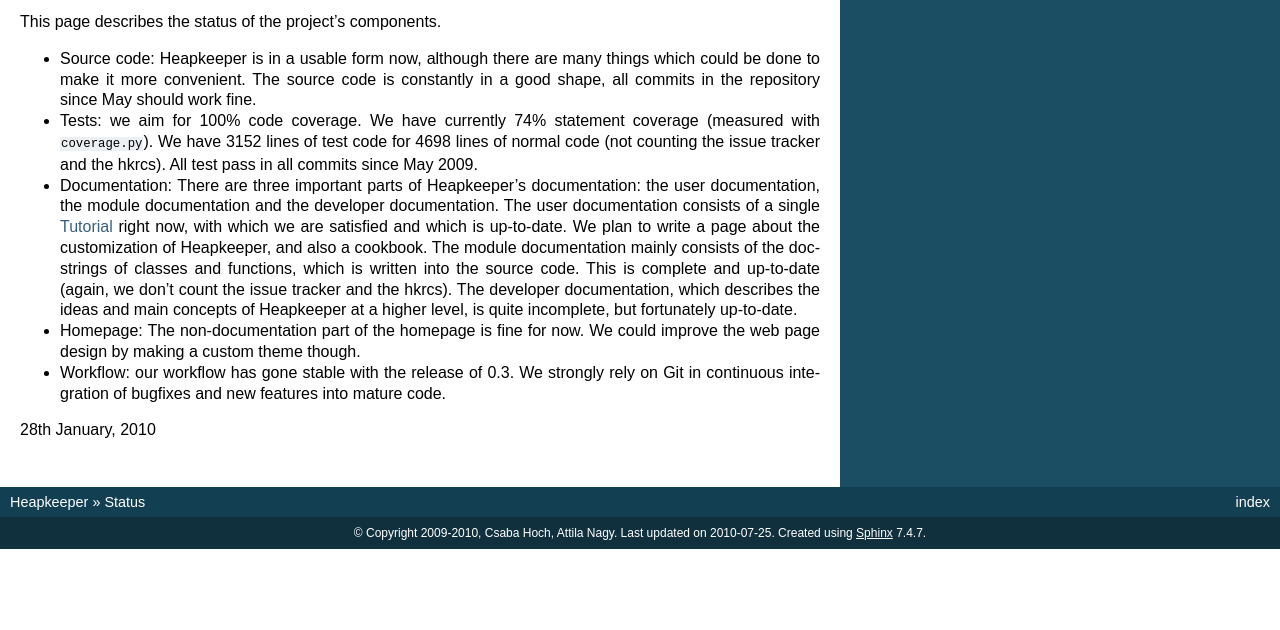
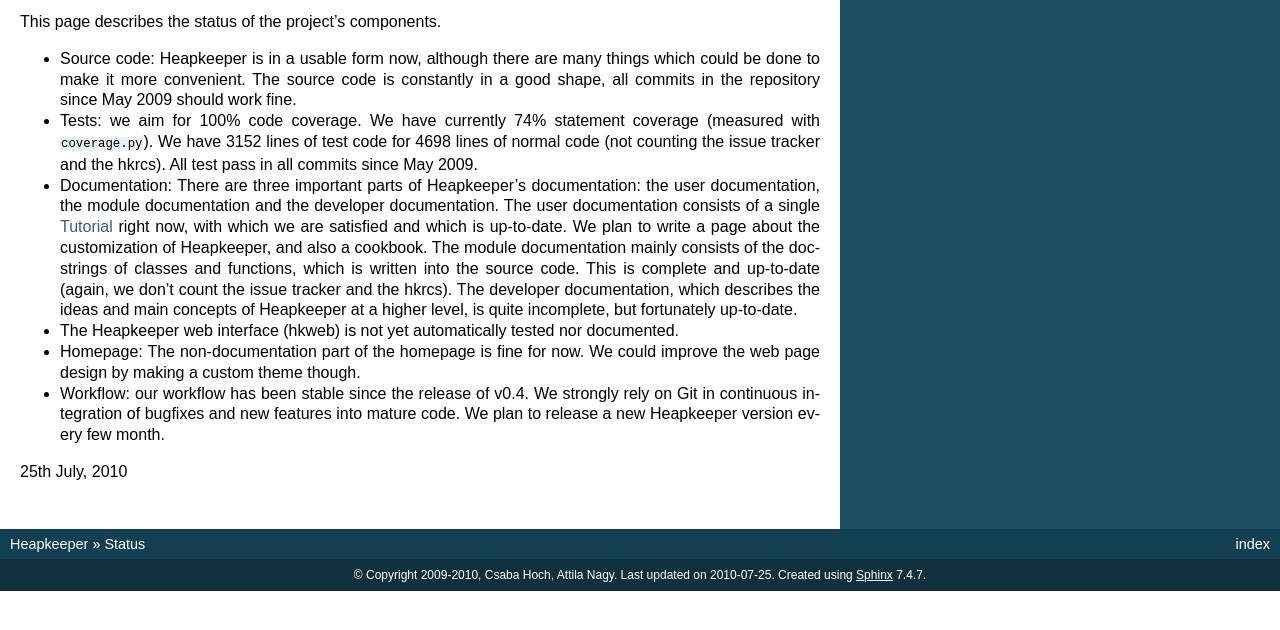
Before and after one commit to hcs42/heapkeeper-old, a Sphinx documentation site: the page built from doc/status.rst, in a window 1280 px wide, cut to the strip 190-820 px from the top of the page. Built offline with Sphinx 7.4.7, drawn with Linux system fonts in a browser that asks for light colours; pages that are not in the unit, such as notebooks, are missing from menus.

Commit message:
webpage: more hkweb
[homepage]

More information about hkweb has been added to the index page and status page.

```diff
--- a/doc/status.rst
+++ b/doc/status.rst
@@ -7,8 +7,8 @@ This page describes the status of the project's components.
 
 - Source code: Heapkeeper is in a usable form now, although there are many
   things which could be done to make it more convenient. The source code is
-  constantly in a good shape, all commits in the repository since May should
-  work fine.
+  constantly in a good shape, all commits in the repository since May 2009
+  should work fine.
 - Tests: we aim for 100% code coverage. We have currently 74% statement
   coverage (measured with ``coverage.py``). We have 3152 lines of test code
   for 4698 lines of normal code (not counting the issue tracker and the
@@ -24,10 +24,12 @@ This page describes the status of the project's components.
   developer documentation, which describes the ideas and main concepts of
   Heapkeeper at a higher level, is quite incomplete, but fortunately
   up-to-date.
+- The Heapkeeper web interface (hkweb) is not yet automatically tested nor
+  documented.
 - Homepage: The non-documentation part of the homepage is fine for now. We
   could improve the web page design by making a custom theme though.
-- Workflow: our workflow has gone stable with the release of 0.3. We
-  strongly rely on Git in continuous integration of bugfixes and new
-  features into mature code.
+- Workflow: our workflow has been stable since the release of v0.4. We strongly
+  rely on Git in continuous integration of bugfixes and new features into
+  mature code. We plan to release a new Heapkeeper version every few month.
 
-28th January, 2010
+25th July, 2010
```
Also changed, not shown: doc/index-main.rst (+39 -27 lines).
